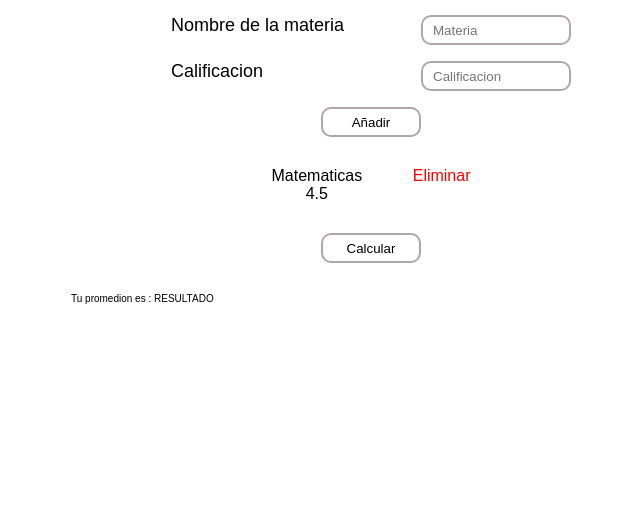
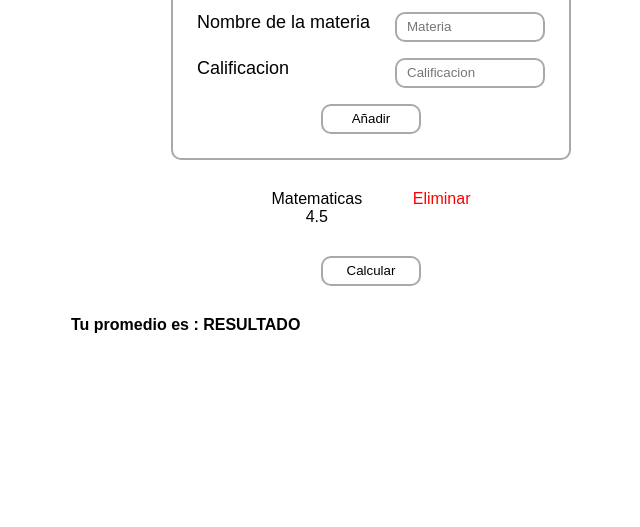
Before and after one commit to veraBytte/calculadora, a plain HTML site: page index.html in a window 1280 px wide. Shown: the part 273-800 px from the top of the page, without its empty margins (269-909 px from the left). Drawn offline with Linux system fonts and the light colour scheme; a web font is replaced by a local one.

Commit message:
:art: Estilo terminados

```diff
--- a/index.html
+++ b/index.html
@@ -35,7 +35,7 @@
             <span class="opcion-eliminar">Eliminar</span>
         </div>
         <button class="boton">Calcular</button>
-        <p>Tu promedion es : <span>RESULTADO</span> </p>
+        <p class="resultado">Tu promedio es : <span>RESULTADO</span> </p>
     </section>
 </body>
 </html>
--- a/style.css
+++ b/style.css
@@ -53,6 +53,9 @@ label{
     display: flex;
     flex-direction: column;
     gap: 16px;
+    border: solid 2px #ada8a8;
+    padding: 24px;
+    border-radius: 10px;
 }
 
 .ingreso-datos{
@@ -87,3 +90,8 @@ label{
     text-align: center;
     align-self: center;
 }
+
+.resultado{
+    font-weight: bold;
+    font-size: 1.6rem;
+}
```
